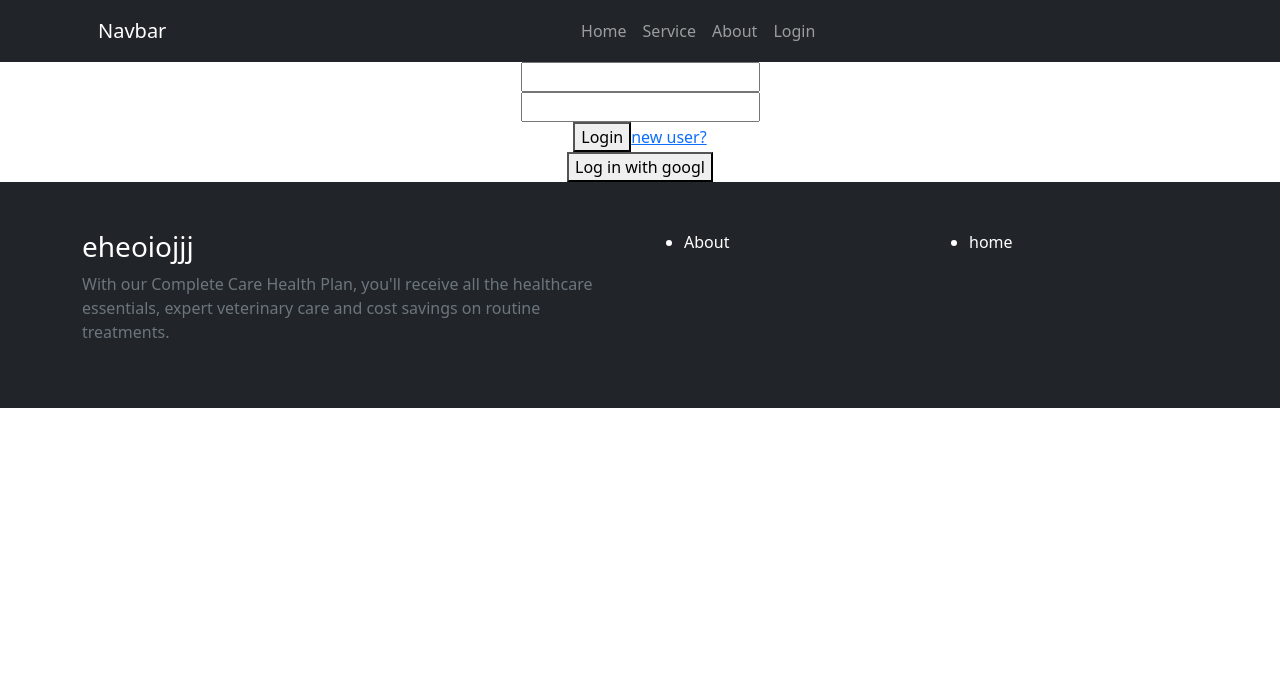
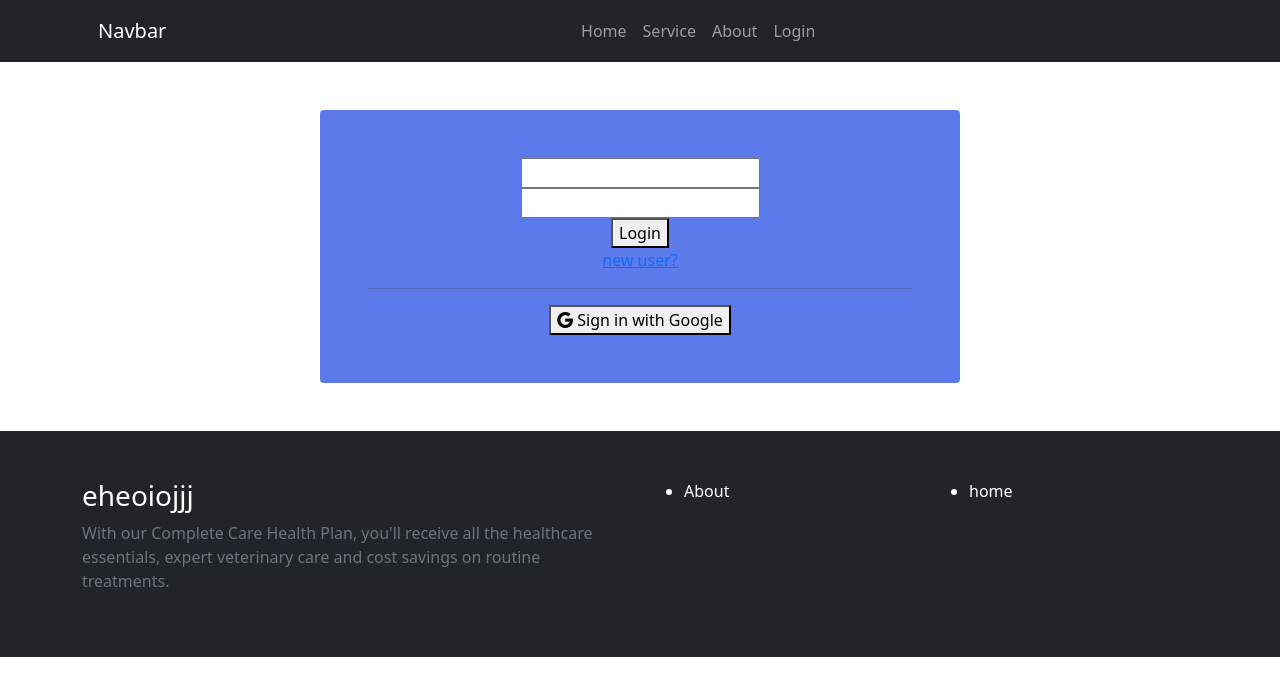
Before and after one commit to obaidulnasir/healthcare-website, a React (Create React App) app: page /login in a window 1280 px wide. Shown: the top 696 px of the page. Built offline with nearby package versions, Linux system fonts and the light colour scheme; no server answers.

Commit message:
bootstrap icon added

```diff
--- a/public/index.html
+++ b/public/index.html
@@ -15,6 +15,9 @@
       user's mobile device or desktop. See https://developers.google.com/web/fundamentals/web-app-manifest/
     -->
     <link rel="manifest" href="%PUBLIC_URL%/manifest.json" />
+
+    <!-- bootstrap icon  -->
+    <link rel="stylesheet" href="https://cdn.jsdelivr.net/npm/bootstrap-icons@1.6.1/font/bootstrap-icons.css">
     <!--
       Notice the use of %PUBLIC_URL% in the tags above.
       It will be replaced with the URL of the `public` folder during the build.
--- /dev/null
+++ b/src/components/Login/Login.css
@@ -0,0 +1,3 @@
+.login{
+    background-color: #5C7AEA;
+}
--- a/src/components/Login/Login.js
+++ b/src/components/Login/Login.js
@@ -1,9 +1,10 @@
 import React, { useState } from "react";
-import { Link} from "react-router-dom";
+import { Link } from "react-router-dom";
 import useAuth from "../../Hooks/useAuth";
+import "./Login.css"
 
 const Login = () => {
-  const { signInWithGoogle, user, handleUserLogin } = useAuth();
+  const { signInWithGoogle, handleUserLogin } = useAuth();
 
   const [email, setEmail] = useState("");
   const [password, setPassword] = useState("");
@@ -17,24 +18,24 @@ const Login = () => {
     setPassword(inputPassword);
   };
 
-
-
-
-
   return (
+    <div>
+      <div className="my-5">
+        <div className="w-50 login mx-auto p-5 rounded">
           <div className="text-center">
-      <div className="w-50 mx-auto">
-        {user.email}
-        <div>
             <input onBlur={userEmail} type="email" />
             <br />
             <input onBlur={userPassword} type="password" />
             <br />
             <button onClick={handleUserLogin(email, password)}>Login</button>
+            <br />
             <Link to="/register">new user?</Link>
+            <hr />
+            <button onClick={signInWithGoogle}><i class="bi bi-google"></i> Sign in with Google</button>
           </div>
         </div>
-      <button onClick={signInWithGoogle}>Log in with googl</button>
+
+      </div>
     </div>
   );
 };
```
Lines whose indentation alone changed are shown as unchanged.
